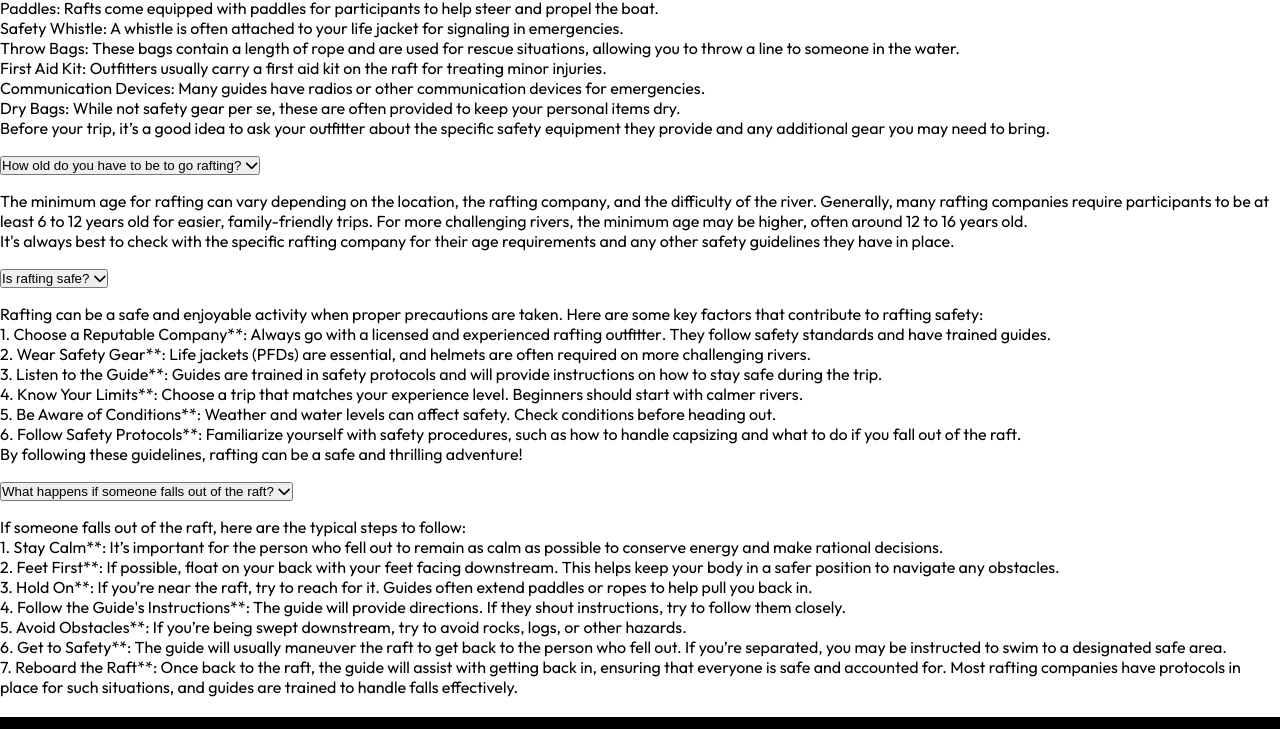
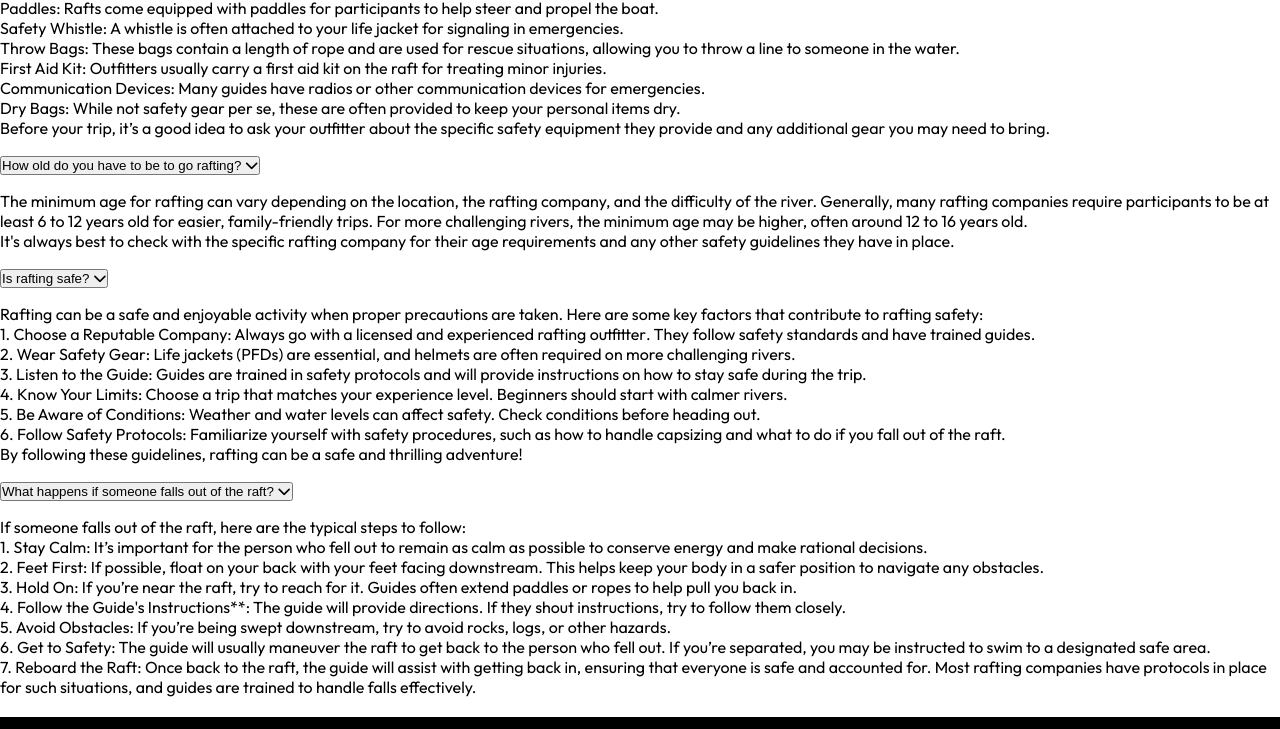
Before and after one commit to DavidicGeneration01/wdd130, a plain HTML site: page wwr/trips.html in a window 1280 px wide. Shown: the part 4168-4897 px from the top of the page. Drawn offline with Linux system fonts and the light colour scheme.

Commit message:
trips.html

```diff
--- a/wwr/trips.html
+++ b/wwr/trips.html
@@ -274,17 +274,17 @@
         <div class="panel">
           <p>Rafting can be a safe and enjoyable activity when proper precautions are taken. Here are some key factors that contribute to rafting safety:<br>
 
-            1. Choose a Reputable Company**: Always go with a licensed and experienced rafting outfitter. They follow safety standards and have trained guides.<br>
+            1. Choose a Reputable Company: Always go with a licensed and experienced rafting outfitter. They follow safety standards and have trained guides.<br>
 
-            2. Wear Safety Gear**: Life jackets (PFDs) are essential, and helmets are often required on more challenging rivers.<br>
+            2. Wear Safety Gear: Life jackets (PFDs) are essential, and helmets are often required on more challenging rivers.<br>
 
-            3. Listen to the Guide**: Guides are trained in safety protocols and will provide instructions on how to stay safe during the trip.<br>
+            3. Listen to the Guide: Guides are trained in safety protocols and will provide instructions on how to stay safe during the trip.<br>
 
-            4. Know Your Limits**: Choose a trip that matches your experience level. Beginners should start with calmer rivers.<br>
+            4. Know Your Limits: Choose a trip that matches your experience level. Beginners should start with calmer rivers.<br>
 
-            5. Be Aware of Conditions**: Weather and water levels can affect safety. Check conditions before heading out.<br>
+            5. Be Aware of Conditions: Weather and water levels can affect safety. Check conditions before heading out.<br>
 
-            6. Follow Safety Protocols**: Familiarize yourself with safety procedures, such as how to handle capsizing and what to do if you fall out of the raft.<br>
+            6. Follow Safety Protocols: Familiarize yourself with safety procedures, such as how to handle capsizing and what to do if you fall out of the raft.<br>
 
             By following these guidelines, rafting can be a safe and thrilling adventure!<br></p>
         </div>
@@ -298,19 +298,19 @@
         <div class="panel">
           <p>If someone falls out of the raft, here are the typical steps to follow:<br>
 
-            1. Stay Calm**: It’s important for the person who fell out to remain as calm as possible to conserve energy and make rational decisions.<br>
+            1. Stay Calm: It’s important for the person who fell out to remain as calm as possible to conserve energy and make rational decisions.<br>
 
-            2. Feet First**: If possible, float on your back with your feet facing downstream. This helps keep your body in a safer position to navigate any obstacles.<br>
+            2. Feet First: If possible, float on your back with your feet facing downstream. This helps keep your body in a safer position to navigate any obstacles.<br>
 
-            3. Hold On**: If you’re near the raft, try to reach for it. Guides often extend paddles or ropes to help pull you back in.<br>
+            3. Hold On: If you’re near the raft, try to reach for it. Guides often extend paddles or ropes to help pull you back in.<br>
 
             4. Follow the Guide's Instructions**: The guide will provide directions. If they shout instructions, try to follow them closely.<br>
 
-            5. Avoid Obstacles**: If you’re being swept downstream, try to avoid rocks, logs, or other hazards.<br>
+            5. Avoid Obstacles: If you’re being swept downstream, try to avoid rocks, logs, or other hazards.<br>
 
-            6. Get to Safety**: The guide will usually maneuver the raft to get back to the person who fell out. If you’re separated, you may be instructed to swim to a designated safe area.<br>
+            6. Get to Safety: The guide will usually maneuver the raft to get back to the person who fell out. If you’re separated, you may be instructed to swim to a designated safe area.<br>
 
-            7. Reboard the Raft**: Once back to the raft, the guide will assist with getting back in, ensuring that everyone is safe and accounted for.
+            7. Reboard the Raft: Once back to the raft, the guide will assist with getting back in, ensuring that everyone is safe and accounted for.
 
             Most rafting companies have protocols in place for such situations, and guides are trained to handle falls effectively.<br></p>
         </div>
```
